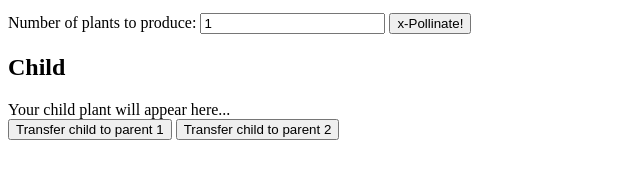
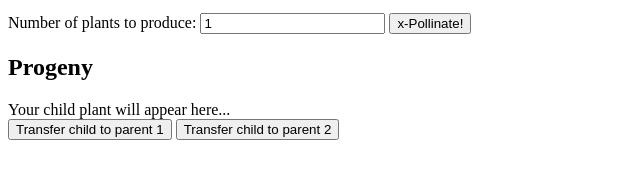
Before and after one commit to jakethakur/plant-genetics-simulation, a plain HTML site: page index.html in a window 1280 px wide. Shown: the part 387-566 px from the top of the page, 0-640 px from the left. Drawn offline with Linux system fonts and the light colour scheme.

Commit message:
child -> progeny

```diff
--- a/index.html
+++ b/index.html
@@ -38,7 +38,7 @@
 Number of plants to produce: <input type="number" min="1" value="1" id="pollinationAmount">
 <button id="pollinateButton" onclick="(document.getElementById('child1').innerHTML = '');takeInput(document.getElementById('pollinationAmount').value);">x-Pollinate!</button>
 
-<h2>Child</h2>
+<h2>Progeny</h2>
 <div id="child1">Your child plant will appear here...</div>
 
 <button id="transferButton1">Transfer child to parent 1</button>
```
